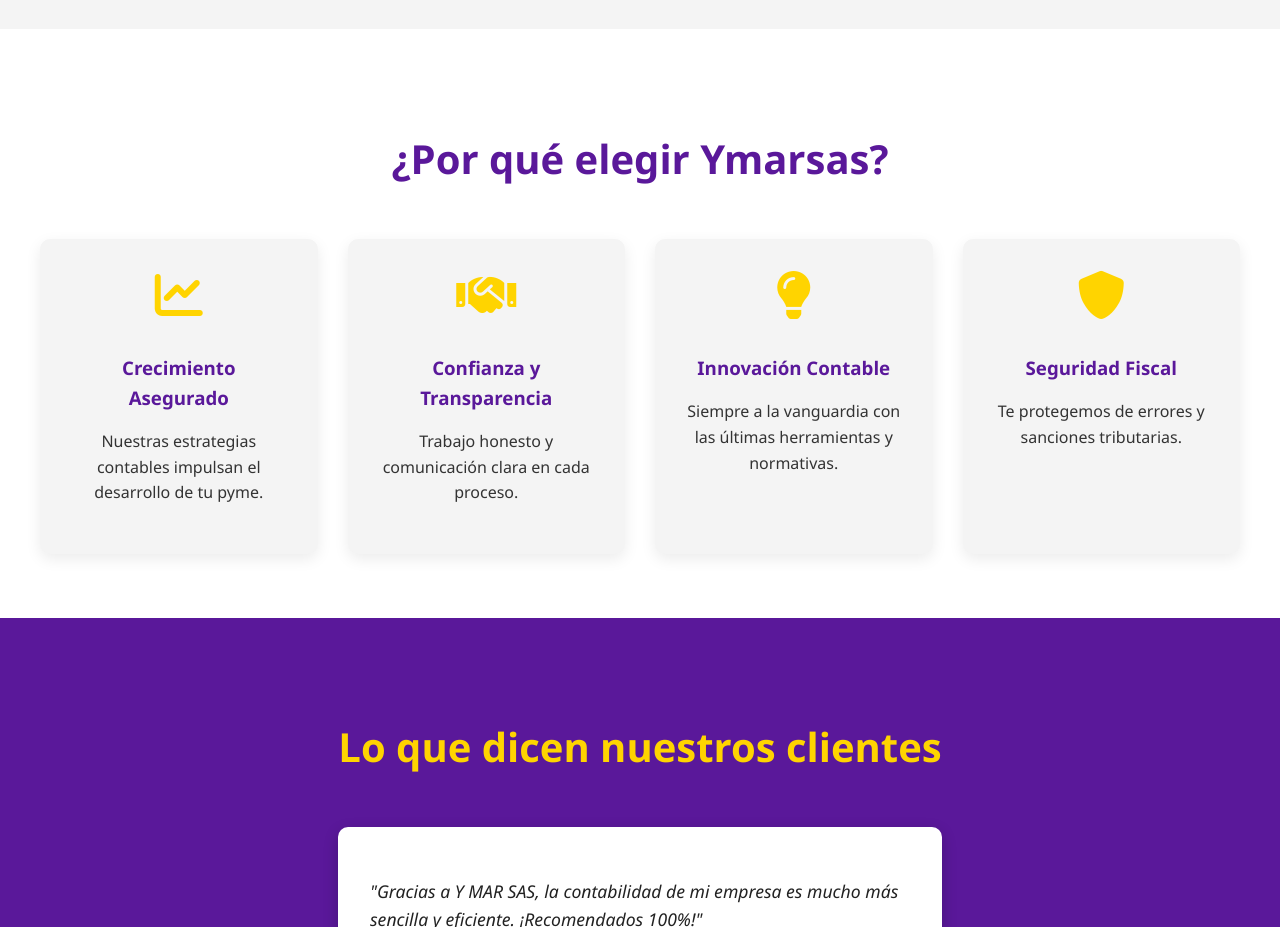
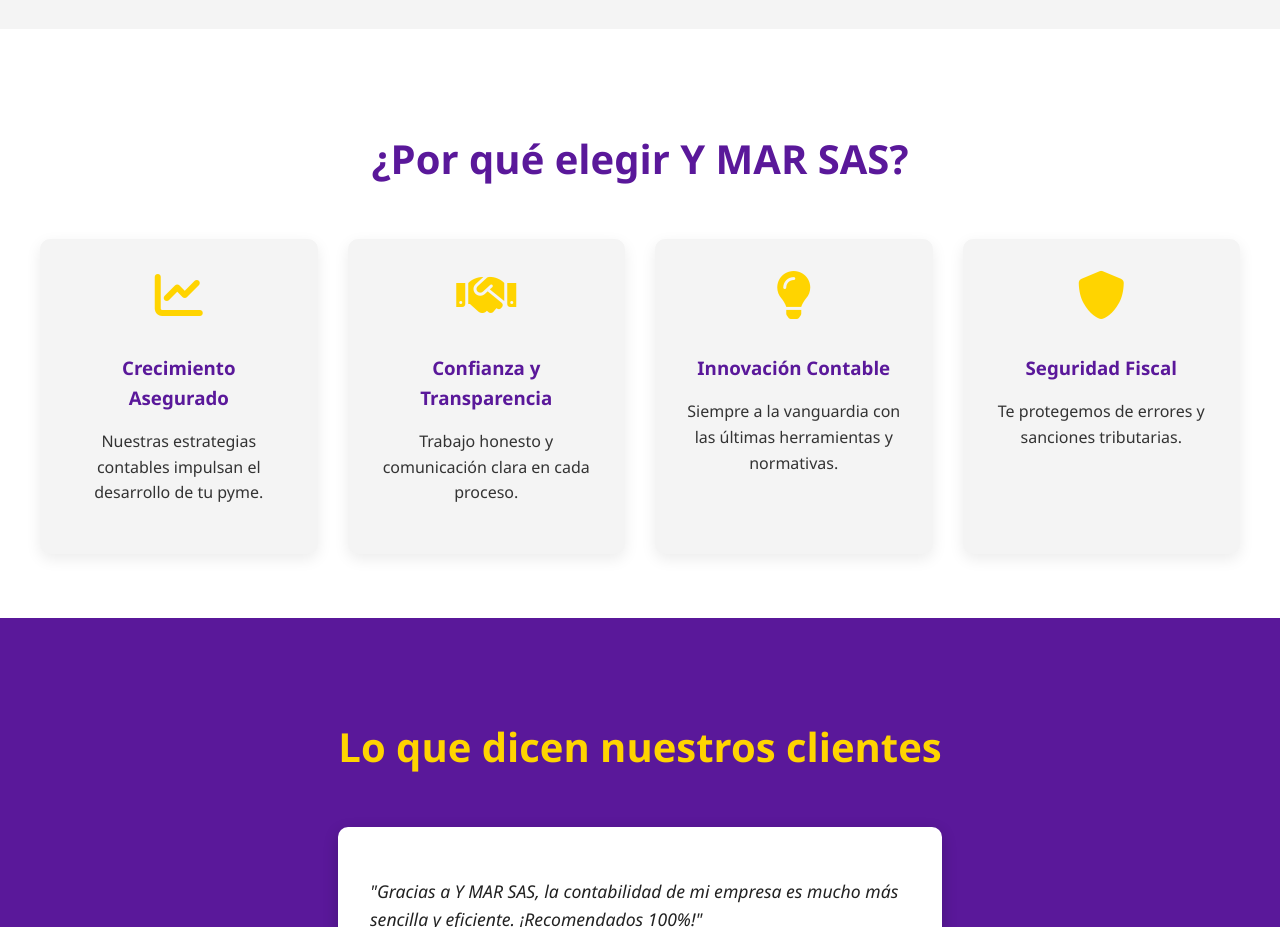
Before and after one commit to yeimi1003/ymarsas, a plain HTML site: page index.html in a window 1280 px wide. Shown: the part 2440-3367 px from the top of the page. Drawn offline with Linux system fonts and the light colour scheme; a script that the page names is missing.

Commit message:
ARREGLO TEXTO 2

```diff
--- a/index.html
+++ b/index.html
@@ -87,7 +87,7 @@
 
         <section id="beneficios" class="benefits-section">
             <div class="container">
-                <h2>¿Por qué elegir Ymarsas?</h2>
+                <h2>¿Por qué elegir Y MAR SAS?</h2>
                 <div class="benefit-grid">
                     <div class="benefit-item">
                         <i class="fas fa-chart-line"></i>
```
